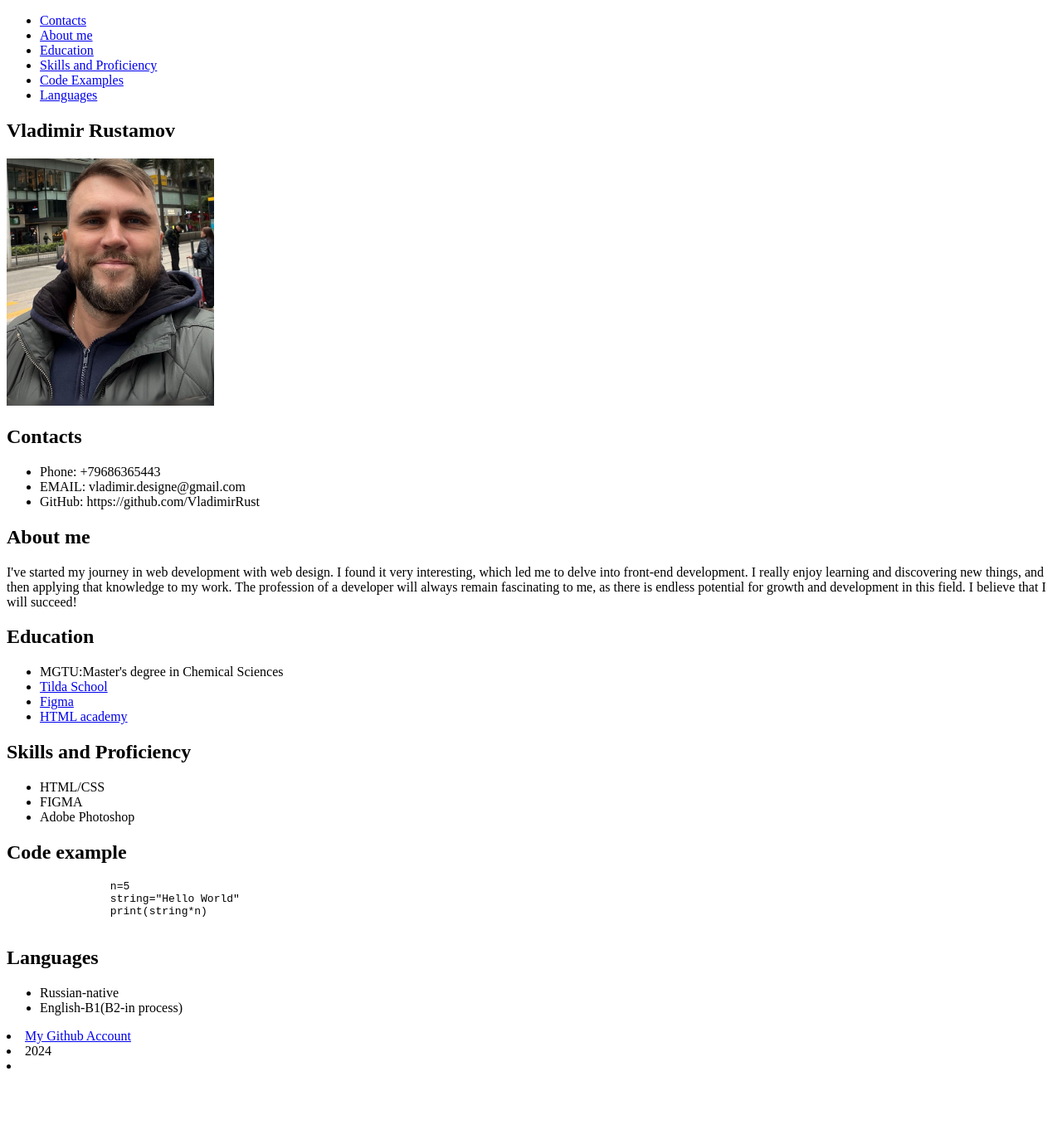
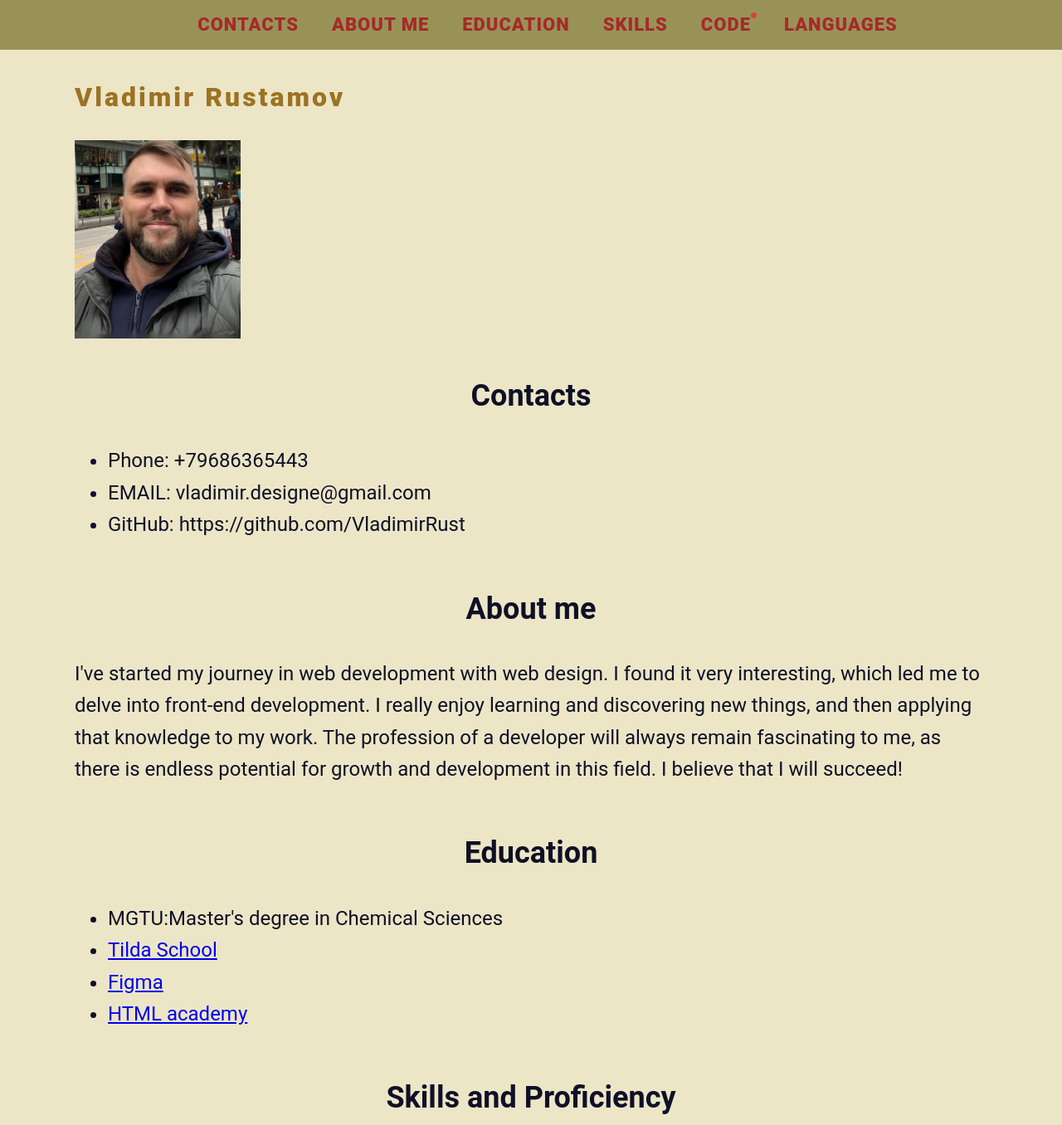
Before and after one commit to VladimirRust/rsschool-cv, a plain HTML site: page index.html in a window 1280 px wide. Shown: the top 1356 px of the page at 83% size. Before the commit the page ends 1302 px from the top, so only its background shows below. Drawn offline with Linux system fonts and the light colour scheme.

Commit message:
feat: add css style

```diff
--- a/index.html
+++ b/index.html
@@ -8,30 +8,28 @@
 </head>
 <body>
     <header class="header">
-        <nav class="header">
             <ul class="navigation">
                 <li class="nav-point">
-                    <a href="#Contacts">Contacts</a>
+                    <a href="#Contacts" class="nav-link">Contacts</a>
                 </li>
                 <li class="nav-point">
-                    <a href="#About me">About me</a>
+                    <a href="#About_me" class="nav-link">About me</a>
                 </li><li class="nav-point">
-                    <a href="#Education">Education</a>
+                    <a href="#Education" class="nav-link">Education</a>
                 </li><li class="nav-point">
-                    <a href="#Skills and Proficiency">Skills and Proficiency</a>
+                    <a href="#Skills_and_Proficiency" class="nav-link">Skills</a>
                 </li><li class="nav-point">
-                    <a href="#Code Examples">Code Examples</a>
+                    <a href="#Code_Examples" class="nav-link">Code</a>
                 </li>
-                </li><li class="nav-point">
-                    <a href="#Languages">Languages</a>
+                <li><li class="nav-point">
+                    <a href="#Languages" class="nav-link">Languages</a>
                 </li>
             </ul>
-        </nav>
            </header>
     <main class="main-block">
         <section class="section" id="profile">
             <h1>Vladimir Rustamov</h1>
-            <img src="https://github.com/VladimirRust/rsschool-cv/blob/rsschool-cv-html/assets/MyAvatar.jpg" alt="avatar" width="250">
+            <img src="https://raw.githubusercontent.com/VladimirRust/rsschool-cv/rsschool-cv-html/assets/MyAvatar.jpg" width="200" alt="avatar">
         </section>
         <section class="section" id="contacts">
            <h2 class="section-title">Contacts</h2>
@@ -52,7 +50,7 @@
                 </p>
             </div>
         </section>
-        <section class="Education">
+        <section class="section" id="Education">
             <h2 class="section-title">Education</h2>
                 <ul>
                     <li>MGTU:Master's degree in Chemical Sciences</li>
@@ -68,10 +66,8 @@
                 </ul>
 
 
-
-
         </section>
-        <section class="section" id="Skills and Proficiency">
+        <section class="section" id="Skills_and_Proficiency">
             <h2 class="section-title">Skills and Proficiency</h2>
             <ul>
                 <li>HTML/CSS</li>
@@ -79,7 +75,7 @@
                 <li>Adobe Photoshop</li>
             </ul>
         </section>
-        <section class="section" id="code">
+        <section class="section" id="Code_Examples">
             <h2 class="section-title">Code example</h2>
             <pre>
                 <code>n=5</code>
@@ -96,17 +92,19 @@
         </section>
     </main>
     <footer class="footer">
-        <div class="container"
+        <div class="container">
             <ul class="nav-list">
                 <li class="nav-item">
                     <a href="https://github.com/VladimirRust" class="nav-link" target="_blank">My Github Account</a>
                 </li>
                 <li class="nav-item">2024</li>
                 <li class="nav-item">
-                <a href="https://rs.school/" target="_blank"
-                <img src=""
+                    <a href="https://rs.school/" target="_blank">
+                <img src="https://raw.githubusercontent.com/VladimirRust/rsschool-cv/ce4697556e5db5a2b74d0474db6c83225a508f70/assets/Logo_Rsschool.svg" width="100" alt="Logo_Rsschool">
+                </a>
                 </li>
             </ul>
+        </div>
     </footer>
 </body>
 </html>
--- a/style.css
+++ b/style.css
@@ -0,0 +1,95 @@
+html {
+  scroll-behavior: smooth;
+}
+.header {
+    display: flex;
+    padding: 0 40px;
+    background-color: #999257;
+    font-family: 'Roboto', sans-serif;
+    font-size: 22px;
+    color: rgb(206, 69, 69);
+    justify-content: center;
+}
+.navigation {
+    display: flex;
+    justify-content: center;
+    text-align: center;
+    margin: 0;
+}
+.nav-point {
+    padding: 0 20px;
+    line-height: 60px;
+    text-decoration: none;
+    font-family: 'Roboto', sans-serif;
+    text-transform: uppercase;
+    letter-spacing: 1px;
+    list-style-type: none;
+  }
+.nav-link {
+  text-decoration: none;
+  color: brown;
+  font-weight: 800;
+ }
+
+body {
+    min-height: 100vh;
+    margin: 0;
+    padding: 0;
+    font-family: 'Roboto', sans-serif;
+    display: flex;
+    flex-direction: column;
+    justify-content: center;
+    font-size: 24px;
+    font-weight: 400;
+    line-height: 1.6;
+    color:rgb(15 16 38);
+    background-color: rgb(236, 230, 199);
+  }
+
+  h1 {
+    font-size: 32px;
+    font-weight: 800;
+    letter-spacing: 3px;
+    color: rgb(156, 114, 35);
+
+  }
+
+  .section {
+    width: 100%;
+    gap: 10px;
+  }
+
+.main-block {
+  display: flex;
+  flex-direction: column;
+  justify-content: center;
+  margin: 40px;
+  max-width: 1440px;
+  margin: 0 auto;
+  flex-wrap: wrap;
+  padding: 5px 90px;
+}
+
+.footer {
+  display: flex;
+  justify-content: center;
+  background-color: #999257;
+  line-height: 80px;
+
+}
+.nav-item {
+  display: inline;
+  justify-content: center;
+  text-align: center;
+  margin: 20px;
+  font-weight: 900;
+
+}
+
+* {
+  box-sizing: border-box;
+}
+.section-title {
+  display: flex;
+  justify-content: center;
+}
```
Lines whose indentation alone changed are shown as unchanged.
